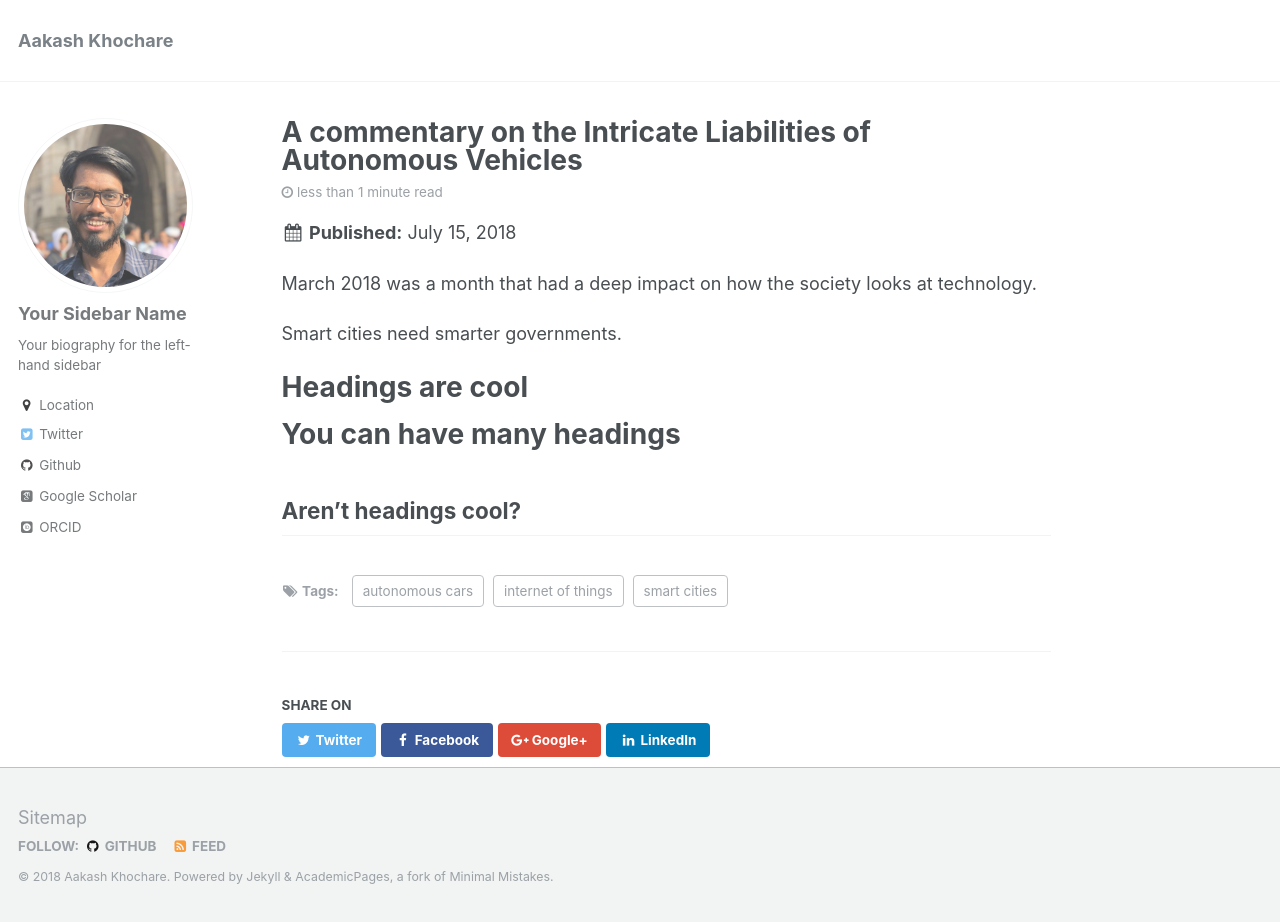
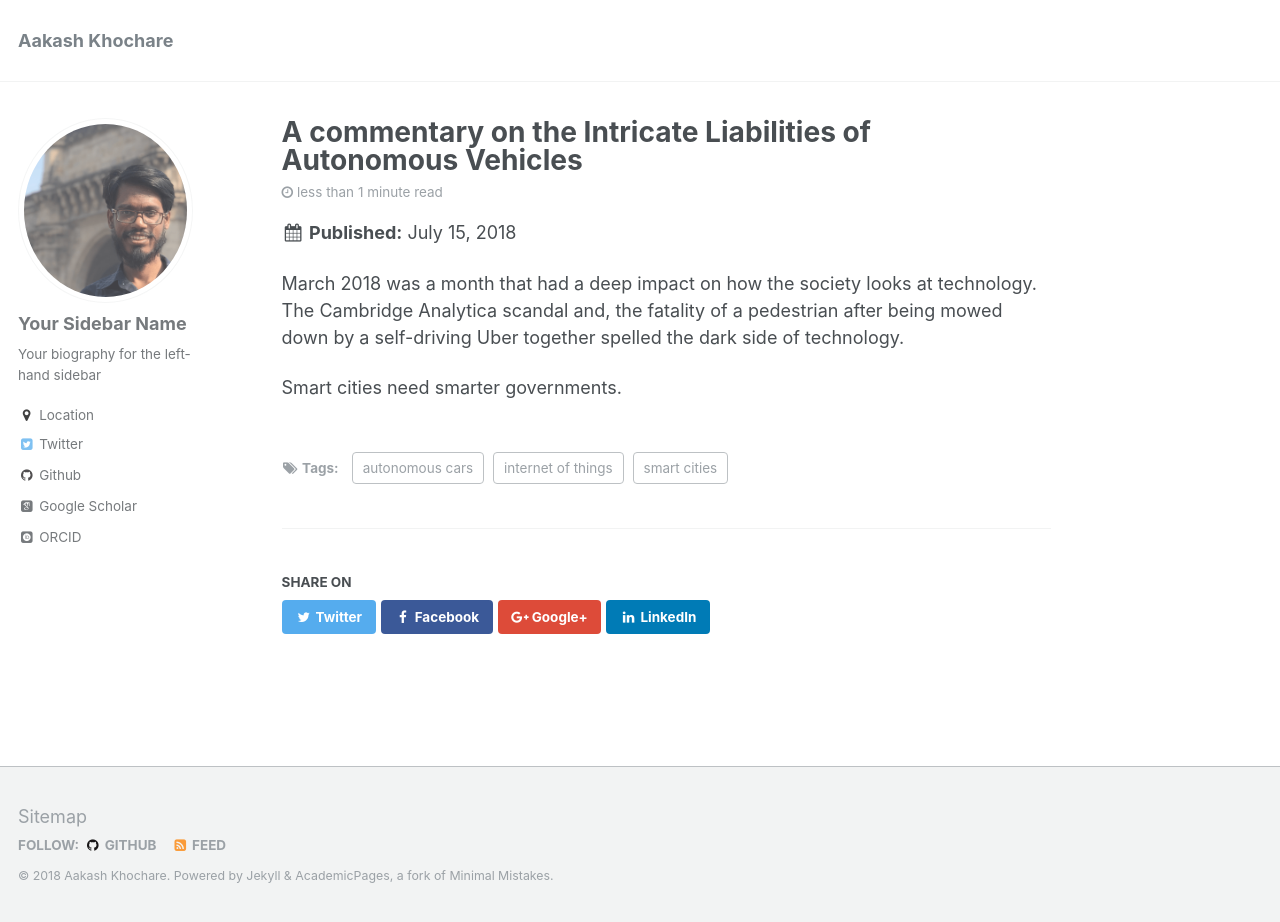
Before and after one commit to aakashkhochare/aakashkhochare.github.io, a Jekyll site: the page built from _posts/2018-07-15-autonomous.md, in a window 1280 px wide and 922 px high. Built offline with Jekyll 4.4.1, drawn with Linux system fonts in a browser that asks for light colours; some web fonts are replaced.

Commit message:
Lighter Profile Image

```diff
--- a/_posts/2018-07-15-autonomous.md
+++ b/_posts/2018-07-15-autonomous.md
@@ -8,15 +8,6 @@ tags:
   - internet of things
 ---
 
-March 2018 was a month that had a deep impact on how the society looks at technology.
+March 2018 was a month that had a deep impact on how the society looks at technology. The Cambridge Analytica scandal and, the fatality of a pedestrian after being mowed down by a self-driving Uber together spelled the dark side of technology.
 
 Smart cities need smarter governments.
-
-Headings are cool
-======
-
-You can have many headings
-======
-
-Aren't headings cool?
-------
```
Also changed, not shown: images/profile.png.
